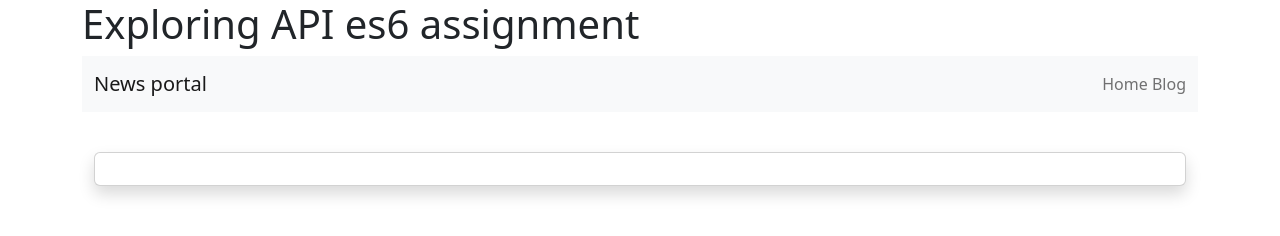
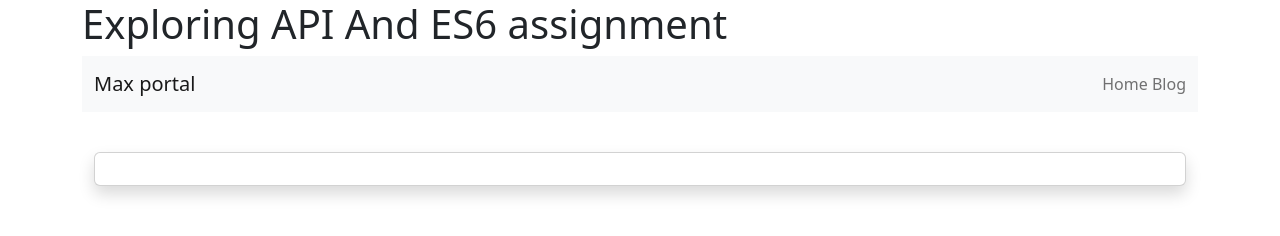
Before and after one commit to hossainahmad1/intermediate-javascript-news--portals, a plain HTML site: page index.html in a window 1280 px wide. Drawn offline with nearby package versions, Linux system fonts and the light colour scheme; no server answers.

Commit message:
resolved

```diff
--- a/index.html
+++ b/index.html
@@ -5,7 +5,7 @@
     <meta charset="UTF-8">
     <meta http-equiv="X-UA-Compatible" content="IE=edge">
     <meta name="viewport" content="width=device-width, initial-scale=1.0">
-    <title>news portal</title>
+    <title>Max portal</title>
     <link rel="stylesheet" href="https://cdn.jsdelivr.net/npm/bootstrap@5.2.0/dist/css/bootstrap.min.css">
     <style>
 
@@ -14,12 +14,12 @@
 
 <body class="container">
     <header>
-        <h1>Exploring API es6 assignment</h1>
+        <h1>Exploring API And ES6 assignment</h1>
         <!-- navbaer -->
         <div>
             <nav class="navbar navbar-expand-lg bg-light">
                 <div class="container-fluid">
-                    <a class="navbar-brand" href="#">News portal</a>
+                    <a class="navbar-brand" href="#">Max portal</a>
                     <button class="navbar-toggler" type="button" data-bs-toggle="collapse" data-bs-target="#navbarText"
                         aria-controls="navbarText" aria-expanded="false" aria-label="Toggle navigation">
                         <span class="navbar-toggler-icon"></span>
--- a/index.js
+++ b/index.js
@@ -52,9 +52,8 @@ const displayDataLoad = loadData => {
                                 </div>
                                 <div>${show.total_view ? show.total_view : 'No View'}</div>
                                 <div>
-                                <button onclick="showDataDetails('${show._id}')" href= "#" class ="btn btn-primary ms-5" data-bs-toggle="modal" data-bs-target="#phoneDetailModal">Show Details</button>
+                                    <button onclick="showDataDetails('${show._id}')" href= "#" class ="btn btn-primary ms-5" data-bs-toggle="modal" data-bs-target="#phoneDetailModal">Show Details</button>
                                 </div>
-
                             </div>
                         </div>
                     </div>
```
